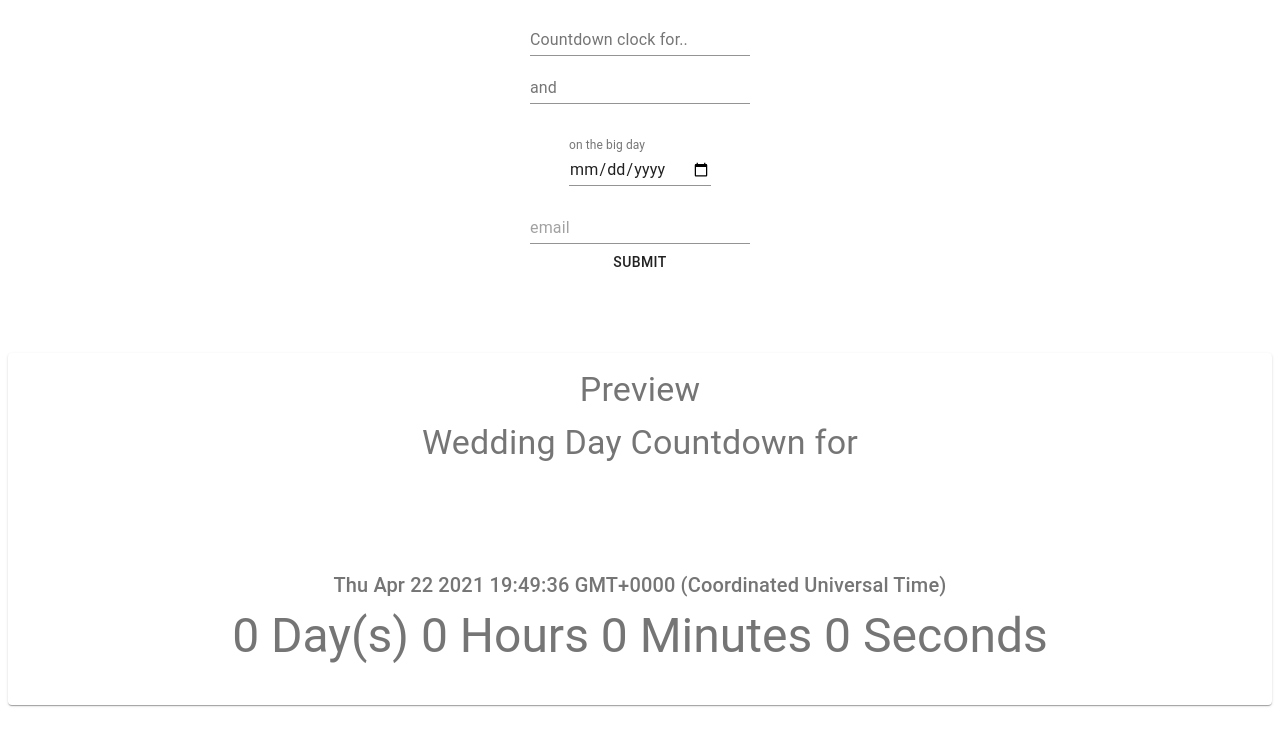
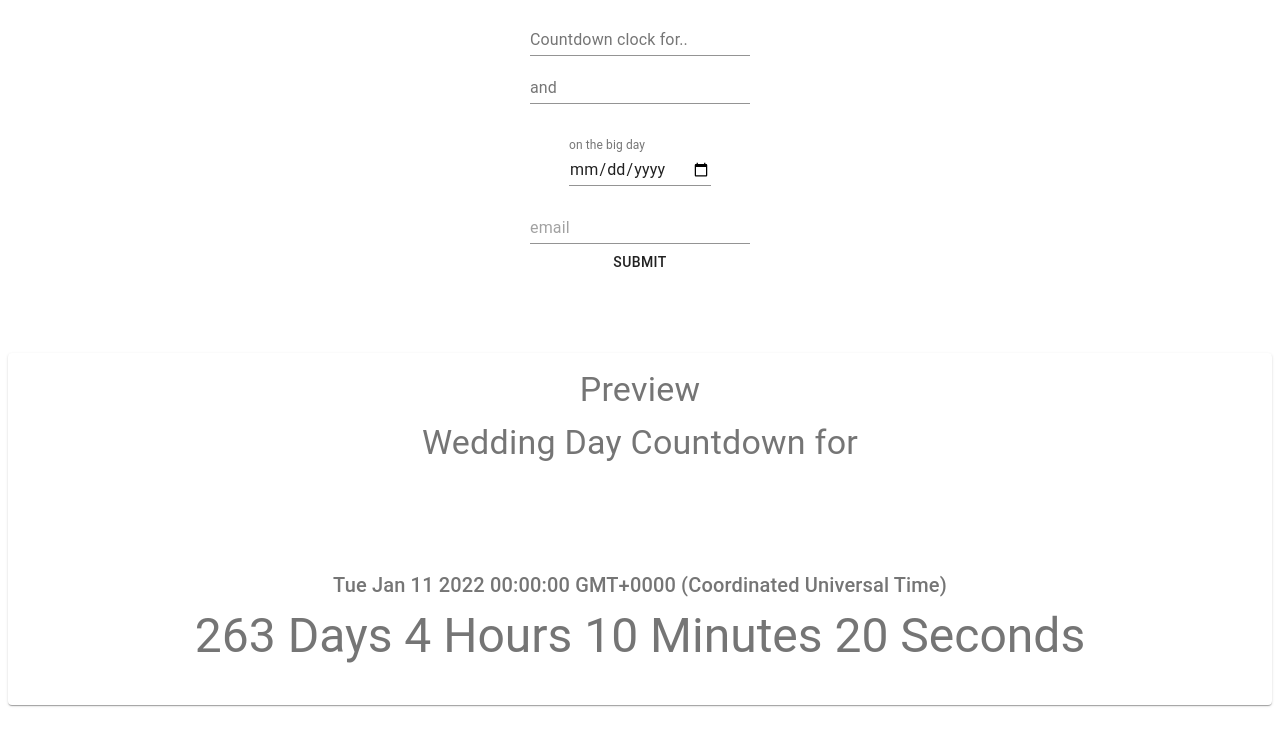
Before and after one commit to bucketofcode/countdown, a Next.js app: page / in a window 1280 px wide. Shown: the top 746 px of the page. Built offline with nearby package versions, Linux system fonts and the light colour scheme.

Commit message:
Connect countdown to react hooks so it updates live on the page

```diff
--- a/pages/CountDownForm.tsx
+++ b/pages/CountDownForm.tsx
@@ -20,12 +20,12 @@ export const CountDownForm: React.FC<Props> = ({onSubmit}) => {
 
     return (
     <Formik
-    initialValues={{firstName: "", firstName2:"", date: new Date() , email:""}}
-    onSubmit={
+      initialValues={{firstName: "", firstName2:"", date: (new Date(2021,12,11)) , email:""}}
+      onSubmit={
       (values) => onSubmit(values)
       }
     >
-    {({values, handleChange}) => (
+    {({values, setFieldValue}) => (
         <Form>
           <div>
             <Field
@@ -49,8 +49,13 @@ export const CountDownForm: React.FC<Props> = ({onSubmit}) => {
             label="on the big day"
             type="date"
             margin="normal"
-            value={values.date}
-            onChange={handleChange}
+            value={new Date(values.date)}
+            onChange={value => {
+              // overriding default behavior of the Formik setFieldValue so we can set the type as Date.
+              // Otherwise Formik will read the changed value as a String and this will cause the Preview component to fail.
+              // There may be a nicer way to do this?
+              setFieldValue("date", new Date(value.target.value))
+            } }
             InputLabelProps={{
               shrink: true,
             }}
--- a/pages/PreviewCard.tsx
+++ b/pages/PreviewCard.tsx
@@ -1,4 +1,4 @@
-import * as React from 'react'
+import React, { useEffect, useState } from "react";
 import {Values} from "./CountDownForm"
 import Card from '@material-ui/core/Card';
 import { CardContent, Typography } from '@material-ui/core';
@@ -10,34 +10,64 @@ interface Remaining {
     Seconds: number
 }
 
+type FunctionProps = {
+    difference: number
+}
 
-type FunctionProps = {
+type CalculateDifferenceProps = {
     date: Date
 }
 
-const Remaining = ({date}:FunctionProps) => {
+const Remaining = ({difference}:FunctionProps) => {
 
-    console.log("Remaining......" , date.getTime()/1000)
-
-
-    let currentTime = new Date().getTime()/1000;
-
-    let diff = date.getTime()/1000 - currentTime;
-
+    // calculate remaining days, hours etc. Probably could also include year but starting with this
     let remaining=  {
-        Days: Math.floor( diff / (60*60*24) ),
-        Hours: Math.floor( diff / (60*60) % 24 ),
-        Minutes: Math.floor( diff / 60 % 60),
-        Seconds: Math.floor( diff % 60 )
-    }
-
-    console.log("Out" , remaining)
-
-    return <div>{remaining.Days} Day(s)   {remaining.Hours} Hours  {remaining.Minutes} Minutes  {remaining.Seconds} Seconds</div>
-
+            Days: Math.floor( difference / (60*60*24) ),
+            Hours: Math.floor( difference / (60*60) % 24 ),
+            Minutes: Math.floor( difference / 60 % 60),
+            Seconds: Math.floor( difference % 60 )
+        }
+    return remaining
 };
 
+const CalculateDifference = ({date}:CalculateDifferenceProps): number => {
+    let currentTime = new Date().getTime()/1000;
+    let diff = date.getTime()/1000 - currentTime;
+    return diff
+}
+
 export const PreviewCard: React.FC<Values> = ({firstName, firstName2, date}) => {
+
+    // calculate time between today's date and the target date for the wedding
+    let timeLeft = CalculateDifference({date})
+
+    let functionProps = {difference: timeLeft }
+
+    // create React Hook which will be used to track state of the coutdown hook for this function component
+    const [remaining, setRemaining] = useState(Remaining(functionProps));
+
+    // set up so it refreshes countdown every 1 second - Using React Hook
+    useEffect(() => {
+        const timer = setTimeout(() => {
+            setRemaining(Remaining(functionProps));
+        }, 1000);
+        return () => clearTimeout(timer);
+      });
+
+    // create object which will hold the various interval data (day, hours, etc.)
+    const timerComponents = [];
+
+    // Loop through object and populate array
+    Object.keys(remaining).forEach((interval) => {
+        if (!remaining[interval]) {
+            return;
+        }
+        timerComponents.push(
+            <span>
+            {remaining[interval]} {interval}{" "}
+            </span>
+        );
+        });
 
     return (
         <React.Fragment>
@@ -58,11 +88,12 @@ export const PreviewCard: React.FC<Values> = ({firstName, firstName2, date}) =>
                     {new Date(date).toString()}
                  </Typography>
                  <Typography color="textSecondary" gutterBottom variant="h3" component="h3" >
-                 <Remaining date={new Date(date)}/>
+
+                 <div>{timerComponents.length ? timerComponents : <span>Time's up!</span>}</div>
+
                  </Typography>
               </CardContent>
              </Card>
-
         </React.Fragment>
     );
 };
```
